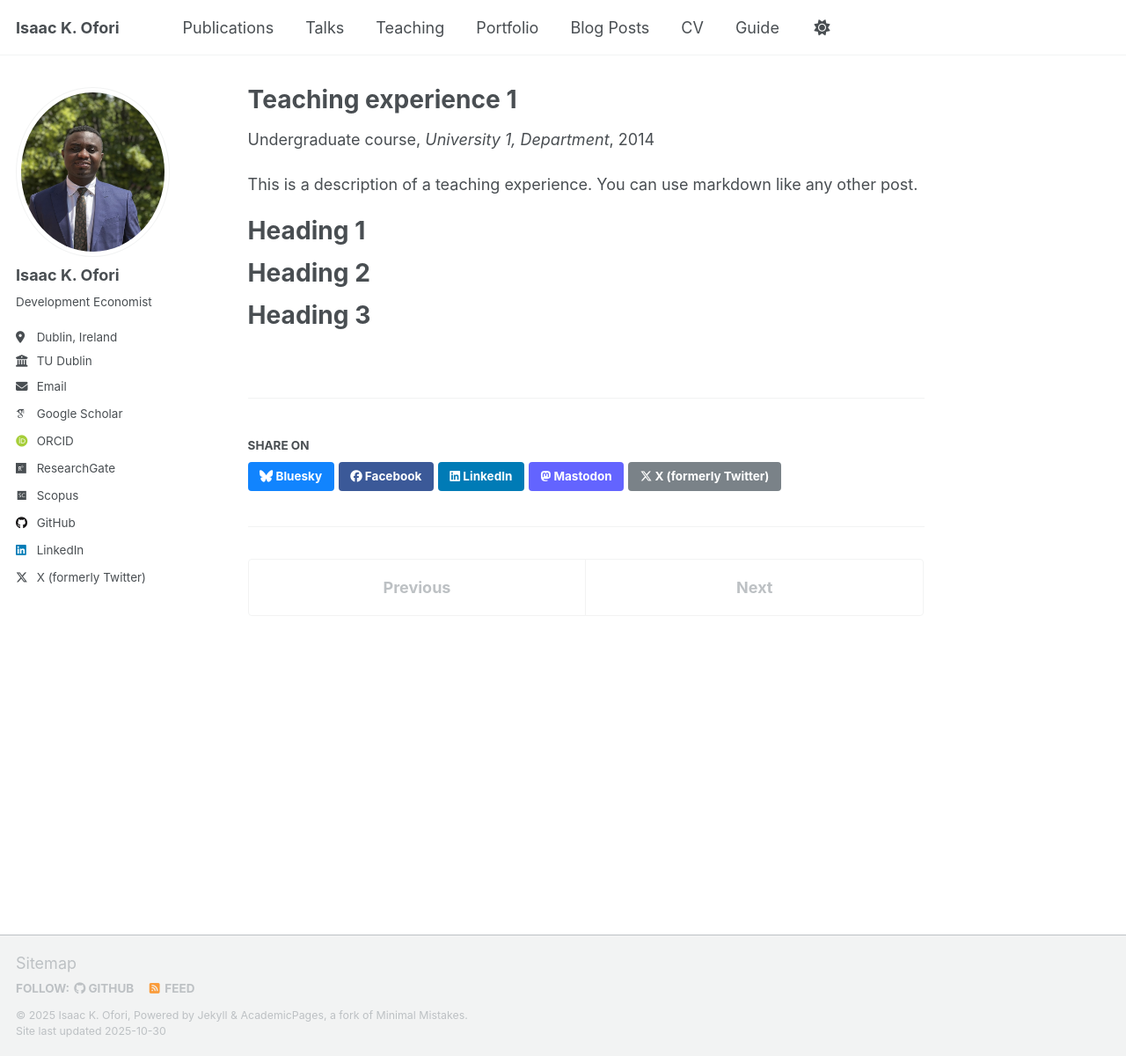
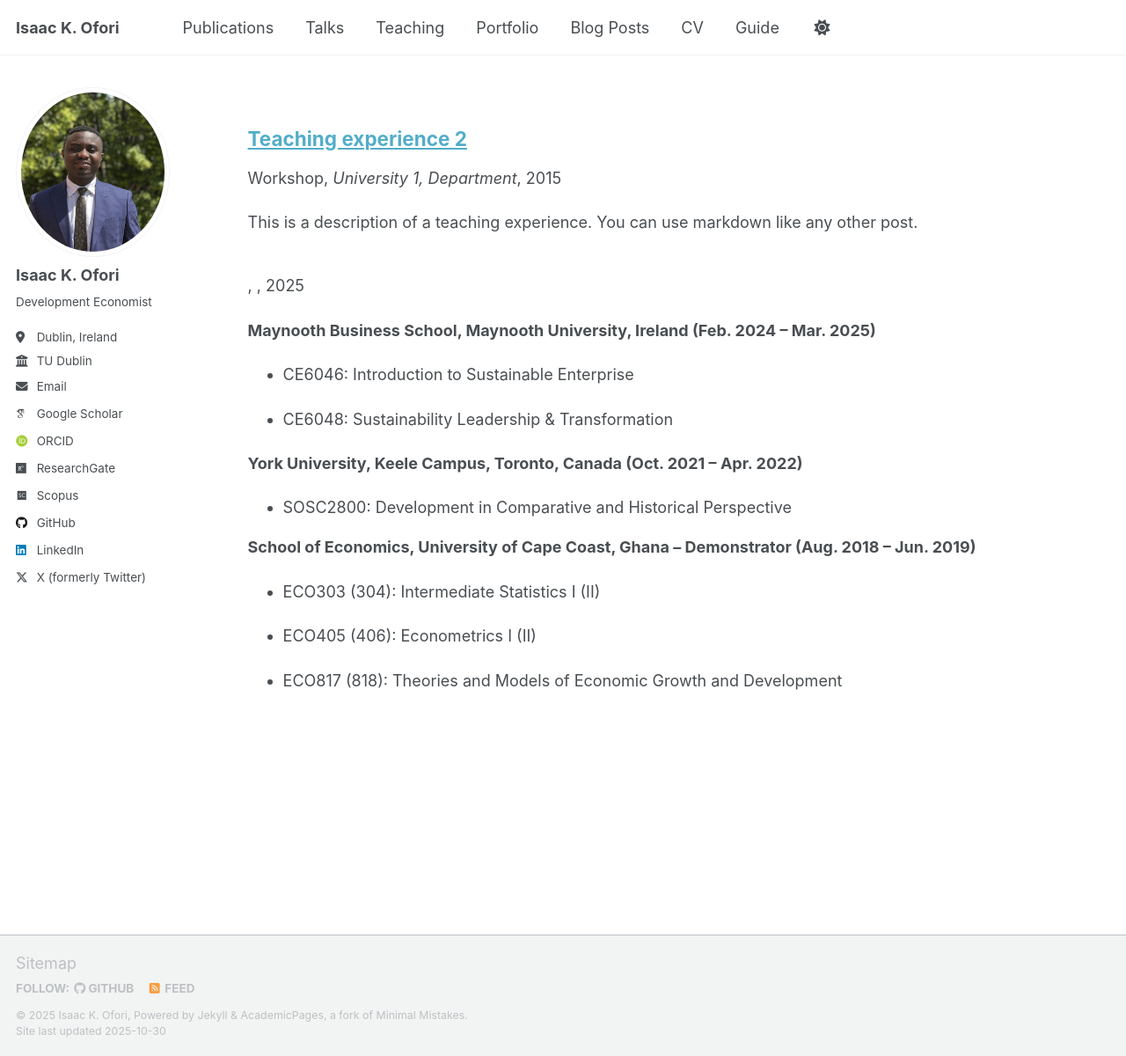
Before and after one commit to ikofori/ikofori.github.io, a Jekyll site: the page built from _teaching/2014-spring-teaching-1.md, in a window 1280 px wide and 1200 px high. Shown: the whole window at 88% size. Built offline with Jekyll 4.4.1, drawn with Linux system fonts in a browser that asks for light colours; some web fonts are replaced; a script that is not in the unit is left out.

Commit message:
Update 2014-spring-teaching-1.md

```diff
--- a/_teaching/2014-spring-teaching-1.md
+++ b/_teaching/2014-spring-teaching-1.md
@@ -1,20 +1,29 @@
 ---
-title: "Teaching experience 1"
-collection: teaching
-type: "Undergraduate course"
-permalink: /teaching/2014-spring-teaching-1
-venue: "University 1, Department"
-date: 2014-01-01
-location: "City, Country"
+layout: archive
+title: ""
+permalink: /teaching/
+author_profile: true
 ---
 
-This is a description of a teaching experience. You can use markdown like any other post.
+{% include base_path %}
 
-Heading 1
-======
+{% for post in site.teaching reversed %}
+ {% include archive-single.html %}
+{% endfor %}
 
-Heading 2
-======
+**Maynooth Business School, Maynooth University, Ireland (Feb. 2024 – Mar. 2025)**
 
-Heading 3
-======
+- CE6046: Introduction to Sustainable Enterprise
+
+- CE6048: Sustainability Leadership & Transformation
+
+
+**York University, Keele Campus, Toronto, Canada (Oct. 2021 – Apr. 2022)**
+- SOSC2800: Development in Comparative and Historical Perspective
+
+**School of Economics, University of Cape Coast, Ghana – Demonstrator (Aug. 2018 – Jun. 2019)**
+ - ECO303 (304): Intermediate Statistics I (II)
+
+ - ECO405 (406): Econometrics I (II)
+
+ - ECO817 (818): Theories and Models of Economic Growth and Development
```
